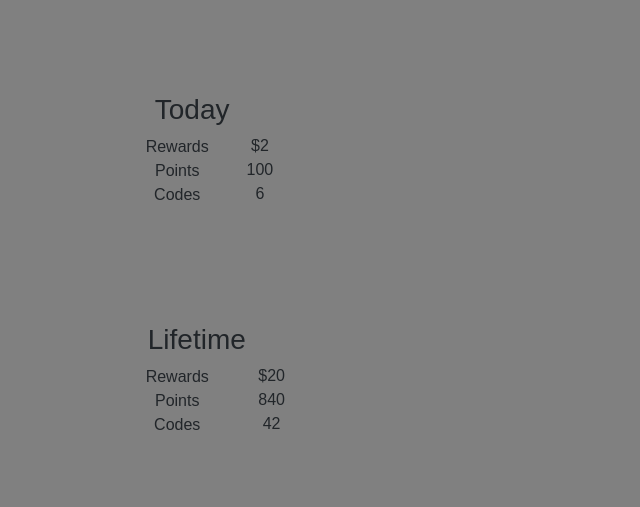
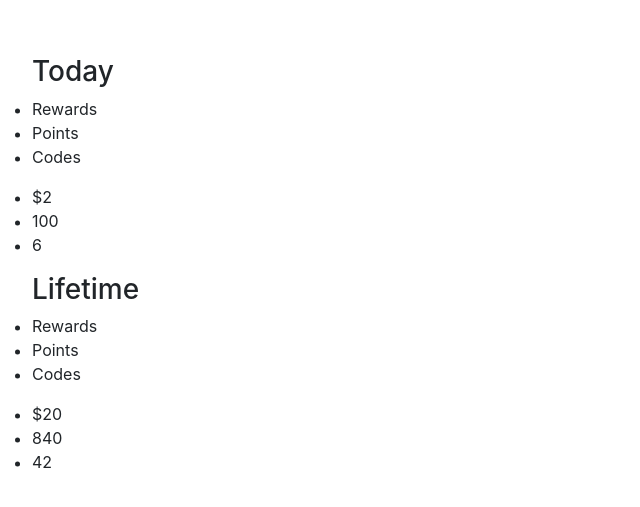
Before and after one commit to natewu/UniQuest, a React (Create React App) app: page /status in a window 1280 px wide. Shown: the part 127-634 px from the top of the page, without its empty margins (0-640 px from the left). Built offline with nearby package versions, Linux system fonts and the light colour scheme.

Commit message:
updated leaderboard and status

```diff
--- a/src/components/Leaderboard/Leaderboard.module.scss
+++ b/src/components/Leaderboard/Leaderboard.module.scss
@@ -28,6 +28,26 @@
     width: 300px;
     height: 300px;
     overflow-y: scroll;
-    scrollbar-color: rebeccapurple green;
+    scrollbar-color: white white;
     scrollbar-width: thin;
+    // overflow: hidden;
   }
+
+  ::-webkit-scrollbar {
+    width: 10px;
+  }
+
+  /* Track */
+  ::-webkit-scrollbar-track {
+    background: #f1f1f1;
+  }
+
+  /* Handle */
+  ::-webkit-scrollbar-thumb {
+    background: #888;
+  }
+
+  /* Handle on hover */
+  ::-webkit-scrollbar-thumb:hover {
+    background: #555;
+  }
--- a/src/components/Status/Status.js
+++ b/src/components/Status/Status.js
@@ -3,7 +3,15 @@ import styles from './Status.module.scss';
 export function Status(){
 
     return(
-
+    <div className={styles.QR}>
+        <div style={{
+            margin: "0",
+            position: "absolute",
+            top: "50%",
+            left: "50%",
+            width: "100%",
+            transform: "translate(-50%, -50%)",
+            }}>
             <div class={styles.main}>
                 <div className={styles.container}>
                     <ul >
@@ -36,6 +44,8 @@ export function Status(){
 
 
             </div>
+        </div>
+    </div>
 
     );
 
--- a/src/components/Status/Status.module.scss
+++ b/src/components/Status/Status.module.scss
@@ -1,44 +1,21 @@
-.container{
-    display: flex;
-    flex-direction: row;
-    text-align: center;
-    justify-content: center;
-    padding: 50px;
+.QR{
+    height: 100vh;
+    width: 100vw;
+    background-color: white;
 }
 
-.main{
+.butt {
+    background-color: #ff5757;
+    height:100%;
+    border-radius: 40px;
+    padding: 13px;
+    text-align: center;
+    text-transform: capitalize;
+    margin: 10px;
+ }
+
+ .center {
+    display: flex;
     justify-content: center;
     align-items: center;
-margin-left: 16%;
-    width: 100%;
-    font-family: sans-serif;
-}
-
-.header {
-    margin-left: 40%;
-    display: flex;
-    flex-direction: column;
-    align-items: center;
-    justify-content: center;
-    list-style-type: none;
-    box-sizing: border-box;
-}
-
-.values{
-    display: flex;
-    flex-direction: column;
-    align-items: center;
-    justify-content: center;
-    list-style-type: none;
-    box-sizing: border-box;
-}
-
-.valuesList{
-    display: flex;
-    flex-direction: column;
-    align-items: center;
-    margin-top: 21%;
-    justify-content: center;
-    list-style-type: none;
-    box-sizing: border-box;
-}
+  }
```
Lines whose indentation alone changed are shown as unchanged.
